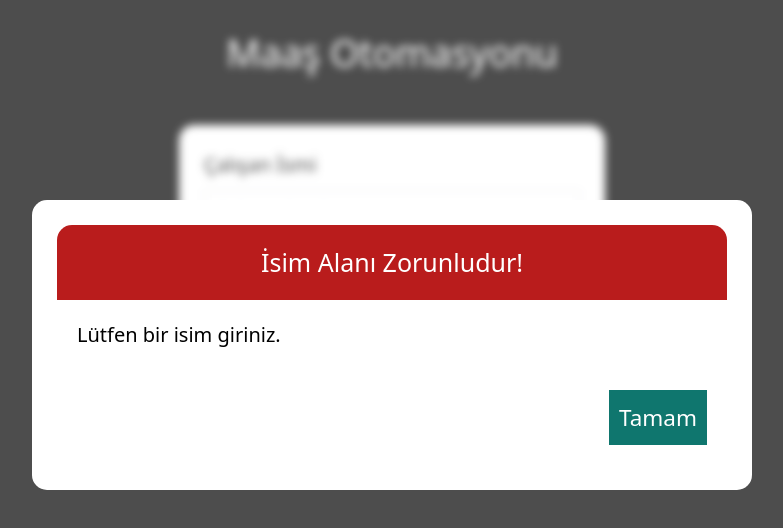
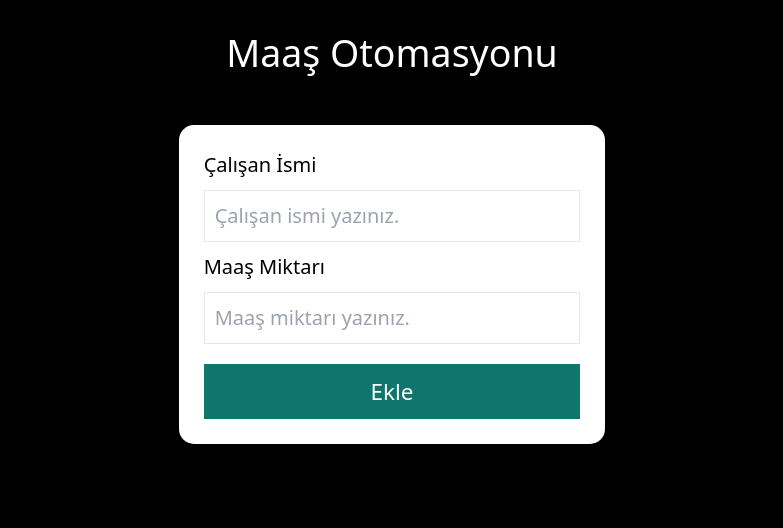
Before and after one commit to birkanyksl/workers-app, a React (Create React App) app: page / in a window 1280 px wide. Shown: the top 528 px of the page, without its empty margins (248-1031 px from the left). Built offline with nearby package versions, Linux system fonts and the light colour scheme.

Commit message:
ErrorModal useStateleri eklendi.

```diff
--- a/src/components/UI/Button.jsx
+++ b/src/components/UI/Button.jsx
@@ -1,6 +1,7 @@
 const Button = (props) => {
   return (
     <button
+      onClick={props.onClick}
       className={`p-2 text-lg bg-teal-700 text-white ${props.className}`}
       type={props.type || "button"}
     >
--- a/src/components/UI/ErrorModal.jsx
+++ b/src/components/UI/ErrorModal.jsx
@@ -2,22 +2,23 @@ import React from "react";
 import Card from "./Card";
 import Button from "./Button";
 
-const ErrorModal = () => {
+const ErrorModal = (props) => {
+  const { onConfirm, error } = props;
   return (
     <div className="error-modal">
       <div
         className="backdrop-blur-sm bg-white/30 fixed w-screen h-screen top-0"
-        onClick=""
+        onClick={onConfirm}
       ></div>
       <Card className="w-[36rem]  p-0 z-20">
         <header className="bg-red-700 p-4  rounded-t-xl">
-          <h2 className="text-center text-xl text-white">
-            İsim Alanı Zorunludur!
-          </h2>
+          <h2 className="text-center text-xl text-white">{error.title}</h2>
         </header>
-        <section className="p-4">Lütfen bir isim giriniz.</section>
+        <section className="p-4">{error.message}</section>
         <footer className="p-4 flex justify-end">
-          <Button>Tamam</Button>
+          <Button className="w-32" onClick={onConfirm}>
+            Tamam
+          </Button>
         </footer>
       </Card>
     </div>
--- a/src/components/Workers/AddWorker.jsx
+++ b/src/components/Workers/AddWorker.jsx
@@ -6,18 +6,35 @@ import ErrorModal from "../UI/ErrorModal";
 const AddWorker = (props) => {
   const [enteredWorkerName, setEnteredWorkerName] = useState("");
   const [enteredWage, setEnteredWage] = useState("");
+  const [error, setError] = useState();
 
   const minimumWage = 17002;
 
   const addWorkerHandler = (e) => {
     e.preventDefault();
-    if (
-      enteredWorkerName.trim().length === 0 ||
-      enteredWage.trim().length === 0
-    )
+    if (enteredWorkerName.trim().length === 0) {
+      setError({
+        title: "İsim Alanı Zorunludur!",
+        message: "Lütfen bir isim giriniz",
+      });
       return;
+    }
 
-    if (+enteredWage < minimumWage) return;
+    if (enteredWorkerName.trim().length === 0) {
+      setError({
+        title: "Maaş Alanı Zorunludur!",
+        message: "Lütfen bir maaş giriniz",
+      });
+      return;
+    }
+
+    if (+enteredWage < minimumWage) {
+      setError({
+        title: "Maaş Alanı Zorunludur!",
+        message: `Lütfen ${minimumWage} değerinden büyük bir maaş değeri giriniz.`,
+      });
+      return;
+    }
     setEnteredWorkerName("");
     setEnteredWage("");
     props.setWorkers((prevState) => [
@@ -30,9 +47,14 @@ const AddWorker = (props) => {
     ]);
     console.log(enteredWorkerName.trim(), enteredWage);
   };
+
+  const errorHandler = () => {
+    setError(null);
+  };
+
   return (
     <div>
-      <ErrorModal />
+      {error && <ErrorModal onConfirm={errorHandler} error={error} />}
       <Card className="mt-10">
         <form className="flex flex-col gap-y-2" onSubmit={addWorkerHandler}>
           <label htmlFor="name" className="font-medium">
@@ -52,7 +74,7 @@ const AddWorker = (props) => {
           <input
             type="number"
             className="max-w-[40rem] w-full mx-auto border p-2"
-            placeholder="Maaş miktarı yazınız. Min wage 17.002₺"
+            placeholder="Maaş miktarı yazınız."
             id="wage"
             onChange={(e) => setEnteredWage(e.target.value)}
             value={enteredWage}
```
